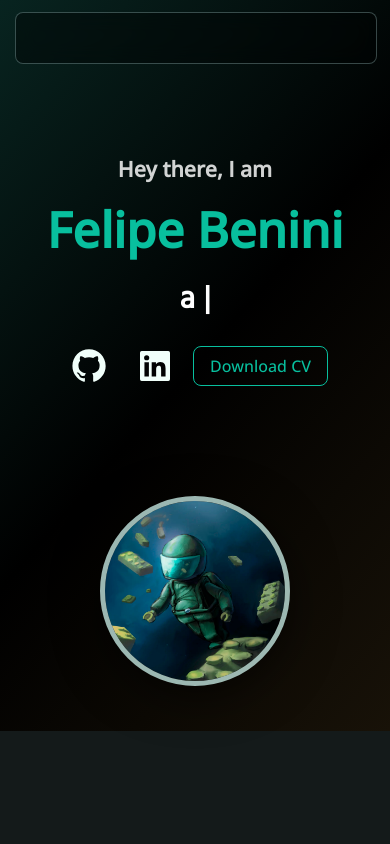
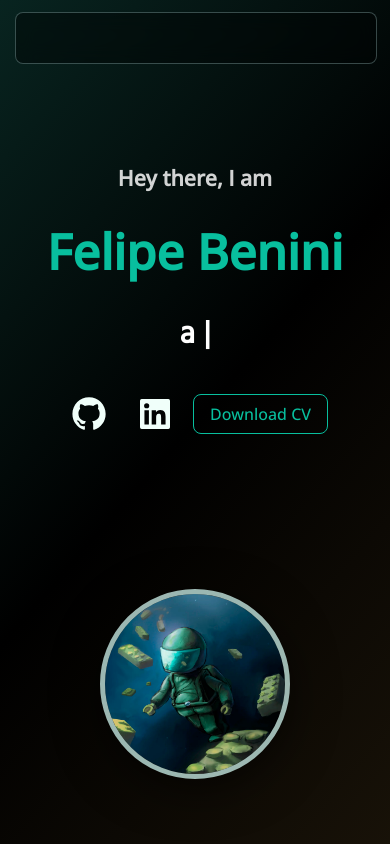
Before and after one commit to FelBenini/Portfolio-site, a React (Create React App) app: page / in a window 390 px wide. Built offline with nearby package versions, Linux system fonts and the light colour scheme.

Commit message:
Changed hero section height on mobile

```diff
--- a/src/style/App.css
+++ b/src/style/App.css
@@ -202,8 +202,8 @@ header {
   }
   #heroSection {
     flex-direction: column;
-    height: 75%;
-    padding-top: 25%;
+    height: calc(100% - 80px);
+    padding-top: 80px;
   }
   #heroSection #header-img {
     width: 180px;
--- a/src/style/App.scss
+++ b/src/style/App.scss
@@ -162,8 +162,8 @@ header {
     }
     #heroSection {
         flex-direction: column;
-        height: 75%;
-        padding-top: 25%;
+        height: calc(100% - 80px);
+        padding-top: 80px;
         & #header-img {
             width: 180px;
         }
```
Also changed, not shown: 1 other file (tests, documents, lock files or other folders).
